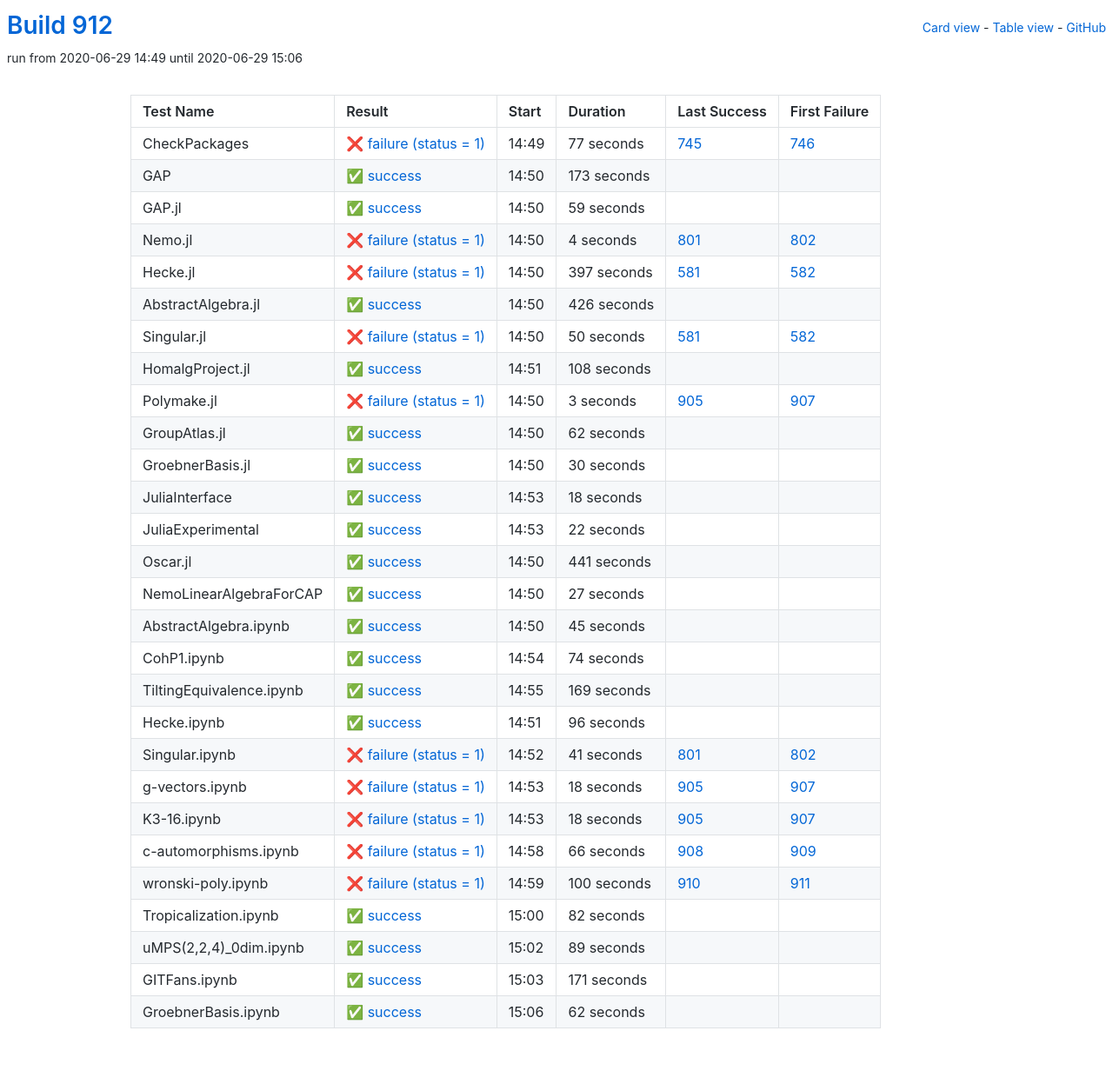
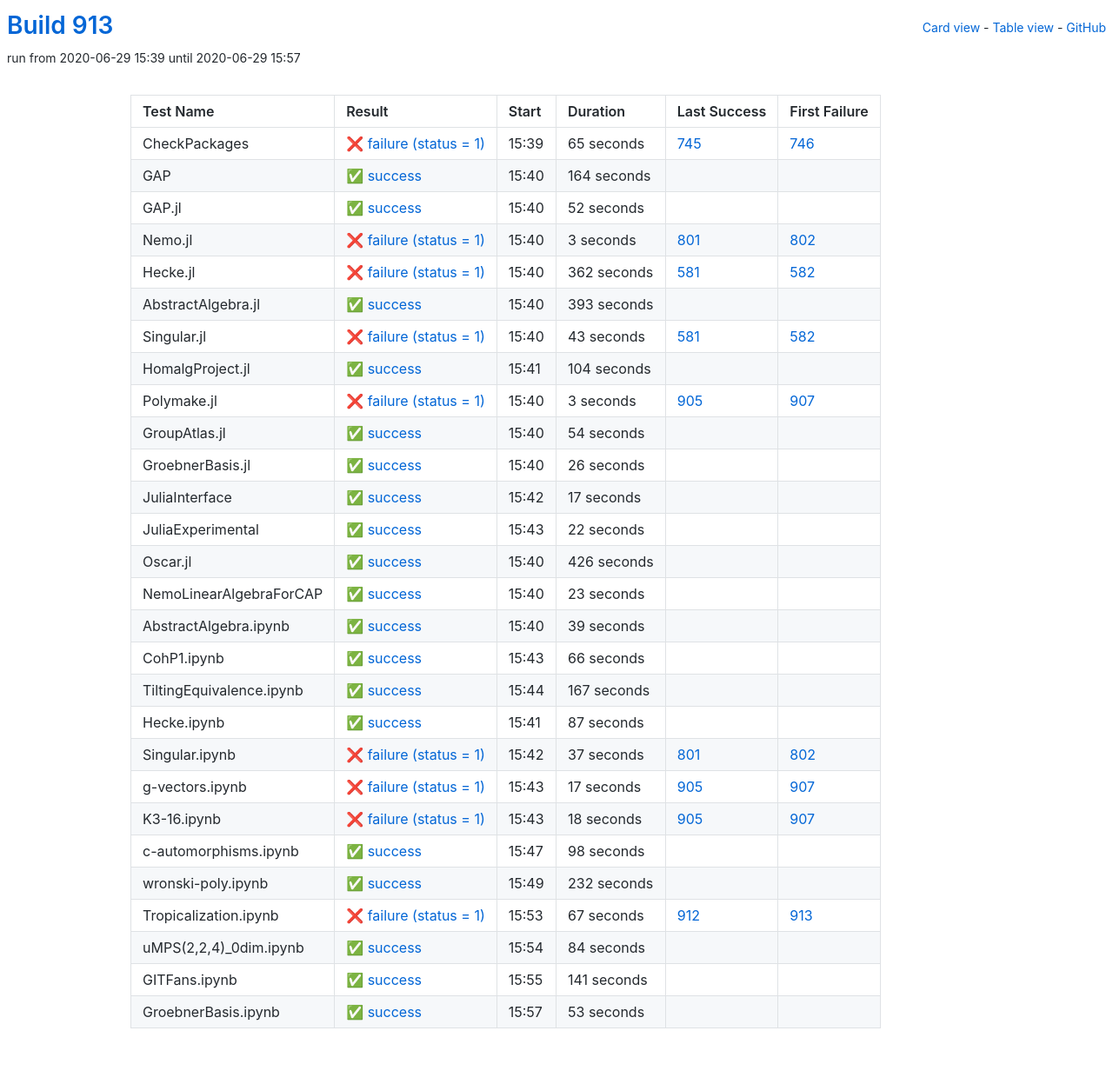
Before and after one commit to oscar-system/oscar-ci-status-1.4, a Jekyll site: the page built from table.html, in a window 1280 px wide. Shown: the whole page at 87% size. Built offline with Jekyll 4.4.1, drawn with Linux system fonts in a browser that asks for light colours.

Commit message:
Build #913

```diff
--- a/_data/ci.yml
+++ b/_data/ci.yml
@@ -1,6 +1,6 @@
 ---
-build: 912
-build_url: https://oscarci.mathematik.uni-kl.de/job/oscar-julia-1.4/912/
+build: 913
+build_url: https://oscarci.mathematik.uni-kl.de/job/oscar-julia-1.4/913/
 job: oscar-julia-1.4
 organization: oscar-system
 repo: oscar-ci-status-1.4
@@ -8,104 +8,104 @@ repourl: https://github.com/oscar-system/oscar-ci-status-1.4
 tests:
 - name: CheckPackages
   id: checkpackages
-  log: https://oscarci.mathematik.uni-kl.de/job/oscar-julia-1.4/912/artifact/logs/build-912/CheckPackages.log
-  start: 2020-06-29 14:49
+  log: https://oscarci.mathematik.uni-kl.de/job/oscar-julia-1.4/913/artifact/logs/build-913/CheckPackages.log
+  start: 2020-06-29 15:39
   success: false
   exitcode: 1
   status: failure
-  duration: 77
+  duration: 65
   last_success: 745
   last_success_url: https://oscarci.mathematik.uni-kl.de/job/oscar-julia-1.4/745/
   first_failure: 746
   first_failure_url: https://oscarci.mathematik.uni-kl.de/job/oscar-julia-1.4/746/
 - name: GAP
   id: gap
-  log: https://oscarci.mathematik.uni-kl.de/job/oscar-julia-1.4/912/artifact/logs/build-912/GAP.log
-  start: 2020-06-29 14:50
+  log: https://oscarci.mathematik.uni-kl.de/job/oscar-julia-1.4/913/artifact/logs/build-913/GAP.log
+  start: 2020-06-29 15:40
   success: true
   exitcode: 0
   status: success
-  duration: 173
+  duration: 164
   last_success: false
   last_success_url:
   first_failure: false
   first_failure_url:
 - name: GAP.jl
   id: gap-jl
-  log: https://oscarci.mathematik.uni-kl.de/job/oscar-julia-1.4/912/artifact/logs/build-912/GAP.jl.log
-  start: 2020-06-29 14:50
+  log: https://oscarci.mathematik.uni-kl.de/job/oscar-julia-1.4/913/artifact/logs/build-913/GAP.jl.log
+  start: 2020-06-29 15:40
   success: true
   exitcode: 0
   status: success
-  duration: 59
+  duration: 52
   last_success: false
   last_success_url:
   first_failure: false
   first_failure_url:
 - name: Nemo.jl
   id: nemo-jl
-  log: https://oscarci.mathematik.uni-kl.de/job/oscar-julia-1.4/912/artifact/logs/build-912/Nemo.jl.log
-  start: 2020-06-29 14:50
+  log: https://oscarci.mathematik.uni-kl.de/job/oscar-julia-1.4/913/artifact/logs/build-913/Nemo.jl.log
+  start: 2020-06-29 15:40
   success: false
   exitcode: 1
   status: failure
-  duration: 4
+  duration: 3
   last_success: 801
   last_success_url: https://oscarci.mathematik.uni-kl.de/job/oscar-julia-1.4/801/
   first_failure: 802
   first_failure_url: https://oscarci.mathematik.uni-kl.de/job/oscar-julia-1.4/802/
 - name: Hecke.jl
   id: hecke-jl
-  log: https://oscarci.mathematik.uni-kl.de/job/oscar-julia-1.4/912/artifact/logs/build-912/Hecke.jl.log
-  start: 2020-06-29 14:50
+  log: https://oscarci.mathematik.uni-kl.de/job/oscar-julia-1.4/913/artifact/logs/build-913/Hecke.jl.log
+  start: 2020-06-29 15:40
   success: false
   exitcode: 1
   status: failure
-  duration: 397
+  duration: 362
   last_success: 581
   last_success_url: https://oscarci.mathematik.uni-kl.de/job/oscar-julia-1.4/581/
   first_failure: 582
   first_failure_url: https://oscarci.mathematik.uni-kl.de/job/oscar-julia-1.4/582/
 - name: AbstractAlgebra.jl
   id: abstractalgebra-jl
-  log: https://oscarci.mathematik.uni-kl.de/job/oscar-julia-1.4/912/artifact/logs/build-912/AbstractAlgebra.jl.log
-  start: 2020-06-29 14:50
+  log: https://oscarci.mathematik.uni-kl.de/job/oscar-julia-1.4/913/artifact/logs/build-913/AbstractAlgebra.jl.log
+  start: 2020-06-29 15:40
   success: true
   exitcode: 0
   status: success
-  duration: 426
+  duration: 393
   last_success: false
   last_success_url:
   first_failure: false
   first_failure_url:
 - name: Singular.jl
   id: singular-jl
-  log: https://oscarci.mathematik.uni-kl.de/job/oscar-julia-1.4/912/artifact/logs/build-912/Singular.jl.log
-  start: 2020-06-29 14:50
+  log: https://oscarci.mathematik.uni-kl.de/job/oscar-julia-1.4/913/artifact/logs/build-913/Singular.jl.log
+  start: 2020-06-29 15:40
   success: false
   exitcode: 1
   status: failure
-  duration: 50
+  duration: 43
   last_success: 581
   last_success_url: https://oscarci.mathematik.uni-kl.de/job/oscar-julia-1.4/581/
   first_failure: 582
   first_failure_url: https://oscarci.mathematik.uni-kl.de/job/oscar-julia-1.4/582/
 - name: HomalgProject.jl
   id: homalgproject-jl
-  log: https://oscarci.mathematik.uni-kl.de/job/oscar-julia-1.4/912/artifact/logs/build-912/HomalgProject.jl.log
-  start: 2020-06-29 14:51
+  log: https://oscarci.mathematik.uni-kl.de/job/oscar-julia-1.4/913/artifact/logs/build-913/HomalgProject.jl.log
+  start: 2020-06-29 15:41
   success: true
   exitcode: 0
   status: success
-  duration: 108
+  duration: 104
   last_success: false
   last_success_url:
   first_failure: false
   first_failure_url:
 - name: Polymake.jl
   id: polymake-jl
-  log: https://oscarci.mathematik.uni-kl.de/job/oscar-julia-1.4/912/artifact/logs/build-912/Polymake.jl.log
-  start: 2020-06-29 14:50
+  log: https://oscarci.mathematik.uni-kl.de/job/oscar-julia-1.4/913/artifact/logs/build-913/Polymake.jl.log
+  start: 2020-06-29 15:40
   success: false
   exitcode: 1
   status: failure
@@ -116,44 +116,44 @@ tests:
   first_failure_url: https://oscarci.mathematik.uni-kl.de/job/oscar-julia-1.4/907/
 - name: GroupAtlas.jl
   id: groupatlas-jl
-  log: https://oscarci.mathematik.uni-kl.de/job/oscar-julia-1.4/912/artifact/logs/build-912/GroupAtlas.jl.log
-  start: 2020-06-29 14:50
+  log: https://oscarci.mathematik.uni-kl.de/job/oscar-julia-1.4/913/artifact/logs/build-913/GroupAtlas.jl.log
+  start: 2020-06-29 15:40
   success: true
   exitcode: 0
   status: success
-  duration: 62
+  duration: 54
   last_success: false
   last_success_url:
   first_failure: false
   first_failure_url:
 - name: GroebnerBasis.jl
   id: groebnerbasis-jl
-  log: https://oscarci.mathematik.uni-kl.de/job/oscar-julia-1.4/912/artifact/logs/build-912/GroebnerBasis.jl.log
-  start: 2020-06-29 14:50
+  log: https://oscarci.mathematik.uni-kl.de/job/oscar-julia-1.4/913/artifact/logs/build-913/GroebnerBasis.jl.log
+  start: 2020-06-29 15:40
   success: true
   exitcode: 0
   status: success
-  duration: 30
+  duration: 26
   last_success: false
   last_success_url:
   first_failure: false
   first_failure_url:
 - name: JuliaInterface
   id: juliainterface
-  log: https://oscarci.mathematik.uni-kl.de/job/oscar-julia-1.4/912/artifact/logs/build-912/JuliaInterface.log
-  start: 2020-06-29 14:53
+  log: https://oscarci.mathematik.uni-kl.de/job/oscar-julia-1.4/913/artifact/logs/build-913/JuliaInterface.log
+  start: 2020-06-29 15:42
   success: true
   exitcode: 0
   status: success
-  duration: 18
+  duration: 17
   last_success: false
   last_success_url:
   first_failure: false
   first_failure_url:
 - name: JuliaExperimental
   id: juliaexperimental
-  log: https://oscarci.mathematik.uni-kl.de/job/oscar-julia-1.4/912/artifact/logs/build-912/JuliaExperimental.log
-  start: 2020-06-29 14:53
+  log: https://oscarci.mathematik.uni-kl.de/job/oscar-julia-1.4/913/artifact/logs/build-913/JuliaExperimental.log
+  start: 2020-06-29 15:43
   success: true
   exitcode: 0
   status: success
@@ -164,104 +164,104 @@ tests:
   first_failure_url:
 - name: Oscar.jl
   id: oscar-jl
-  log: https://oscarci.mathematik.uni-kl.de/job/oscar-julia-1.4/912/artifact/logs/build-912/Oscar.jl.log
-  start: 2020-06-29 14:50
+  log: https://oscarci.mathematik.uni-kl.de/job/oscar-julia-1.4/913/artifact/logs/build-913/Oscar.jl.log
+  start: 2020-06-29 15:40
   success: true
   exitcode: 0
   status: success
-  duration: 441
+  duration: 426
   last_success: false
   last_success_url:
   first_failure: false
   first_failure_url:
 - name: NemoLinearAlgebraForCAP
   id: nemolinearalgebraforcap
-  log: https://oscarci.mathematik.uni-kl.de/job/oscar-julia-1.4/912/artifact/logs/build-912/NemoLinearAlgebraForCAP.log
-  start: 2020-06-29 14:50
+  log: https://oscarci.mathematik.uni-kl.de/job/oscar-julia-1.4/913/artifact/logs/build-913/NemoLinearAlgebraForCAP.log
+  start: 2020-06-29 15:40
   success: true
   exitcode: 0
   status: success
-  duration: 27
+  duration: 23
   last_success: false
   last_success_url:
   first_failure: false
   first_failure_url:
 - name: AbstractAlgebra.ipynb
   id: abstractalgebra-ipynb
-  log: https://oscarci.mathematik.uni-kl.de/job/oscar-julia-1.4/912/artifact/logs/build-912/AbstractAlgebra.ipynb.log
-  start: 2020-06-29 14:50
+  log: https://oscarci.mathematik.uni-kl.de/job/oscar-julia-1.4/913/artifact/logs/build-913/AbstractAlgebra.ipynb.log
+  start: 2020-06-29 15:40
   success: true
   exitcode: 0
   status: success
-  duration: 45
+  duration: 39
   last_success: false
   last_success_url:
   first_failure: false
   first_failure_url:
 - name: CohP1.ipynb
   id: cohp1-ipynb
-  log: https://oscarci.mathematik.uni-kl.de/job/oscar-julia-1.4/912/artifact/logs/build-912/CohP1.ipynb.log
-  start: 2020-06-29 14:54
+  log: https://oscarci.mathematik.uni-kl.de/job/oscar-julia-1.4/913/artifact/logs/build-913/CohP1.ipynb.log
+  start: 2020-06-29 15:43
   success: true
   exitcode: 0
   status: success
-  duration: 74
+  duration: 66
   last_success: false
   last_success_url:
   first_failure: false
   first_failure_url:
 - name: TiltingEquivalence.ipynb
   id: tiltingequivalence-ipynb
-  log: https://oscarci.mathematik.uni-kl.de/job/oscar-julia-1.4/912/artifact/logs/build-912/TiltingEquivalence.ipynb.log
-  start: 2020-06-29 14:55
+  log: https://oscarci.mathematik.uni-kl.de/job/oscar-julia-1.4/913/artifact/logs/build-913/TiltingEquivalence.ipynb.log
+  start: 2020-06-29 15:44
   success: true
   exitcode: 0
   status: success
-  duration: 169
+  duration: 167
   last_success: false
   last_success_url:
   first_failure: false
   first_failure_url:
 - name: Hecke.ipynb
   id: hecke-ipynb
-  log: https://oscarci.mathematik.uni-kl.de/job/oscar-julia-1.4/912/artifact/logs/build-912/Hecke.ipynb.log
-  start: 2020-06-29 14:51
+  log: https://oscarci.mathematik.uni-kl.de/job/oscar-julia-1.4/913/artifact/logs/build-913/Hecke.ipynb.log
+  start: 2020-06-29 15:41
   success: true
   exitcode: 0
   status: success
-  duration: 96
+  duration: 87
   last_success: false
   last_success_url:
   first_failure: false
   first_failure_url:
 - name: Singular.ipynb
   id: singular-ipynb
-  log: https://oscarci.mathematik.uni-kl.de/job/oscar-julia-1.4/912/artifact/logs/build-912/Singular.ipynb.log
-  start: 2020-06-29 14:52
+  log: https://oscarci.mathematik.uni-kl.de/job/oscar-julia-1.4/913/artifact/logs/build-913/Singular.ipynb.log
+  start: 2020-06-29 15:42
   success: false
   exitcode: 1
   status: failure
-  duration: 41
+  duration: 37
   last_success: 801
   last_success_url: https://oscarci.mathematik.uni-kl.de/job/oscar-julia-1.4/801/
   first_failure: 802
   first_failure_url: https://oscarci.mathematik.uni-kl.de/job/oscar-julia-1.4/802/
 - name: g-vectors.ipynb
   id: g-vectors-ipynb
-  log: https://oscarci.mathematik.uni-kl.de/job/oscar-julia-1.4/912/artifact/logs/build-912/g-vectors.ipynb.log
-  start: 2020-06-29 14:53
+  log: https://oscarci.mathematik.uni-kl.de/job/oscar-julia-1.4/913/artifact/logs/build-913/g-vectors.ipynb.log
+  start: 2020-06-29 15:43
   success: false
   exitcode: 1
   status: failure
-  duration: 18
+  duration: 17
   last_success: 905
   last_success_url: https://oscarci.mathematik.uni-kl.de/job/oscar-julia-1.4/905/
   first_failure: 907
   first_failure_url: https://oscarci.mathematik.uni-kl.de/job/oscar-julia-1.4/907/
 - name: K3-16.ipynb
   id: k3-16-ipynb
-  log: https://oscarci.mathematik.uni-kl.de/job/oscar-julia-1.4/912/artifact/logs/build-912/K3-16.ipynb.log
-  start: 2020-06-29 14:53
+  log: https://oscarci.mathematik.uni-kl.de/job/oscar-julia-1.4/913/artifact/logs/build-913/K3-16.ipynb.log
+  start: 2020-06-29 15:43
   success: false
   exitcode: 1
   status: failure
@@ -272,72 +272,72 @@ tests:
   first_failure_url: https://oscarci.mathematik.uni-kl.de/job/oscar-julia-1.4/907/
 - name: c-automorphisms.ipynb
   id: c-automorphisms-ipynb
-  log: https://oscarci.mathematik.uni-kl.de/job/oscar-julia-1.4/912/artifact/logs/build-912/c-automorphisms.ipynb.log
-  start: 2020-06-29 14:58
-  success: false
-  exitcode: 1
-  status: failure
-  duration: 66
-  last_success: 908
-  last_success_url: https://oscarci.mathematik.uni-kl.de/job/oscar-julia-1.4/908/
-  first_failure: 909
-  first_failure_url: https://oscarci.mathematik.uni-kl.de/job/oscar-julia-1.4/909/
-- name: wronski-poly.ipynb
-  id: wronski-poly-ipynb
-  log: https://oscarci.mathematik.uni-kl.de/job/oscar-julia-1.4/912/artifact/logs/build-912/wronski-poly.ipynb.log
-  start: 2020-06-29 14:59
-  success: false
-  exitcode: 1
-  status: failure
-  duration: 100
-  last_success: 910
-  last_success_url: https://oscarci.mathematik.uni-kl.de/job/oscar-julia-1.4/910/
-  first_failure: 911
-  first_failure_url: https://oscarci.mathematik.uni-kl.de/job/oscar-julia-1.4/911/
-- name: Tropicalization.ipynb
-  id: tropicalization-ipynb
-  log: https://oscarci.mathematik.uni-kl.de/job/oscar-julia-1.4/912/artifact/logs/build-912/Tropicalization.ipynb.log
-  start: 2020-06-29 15:00
+  log: https://oscarci.mathematik.uni-kl.de/job/oscar-julia-1.4/913/artifact/logs/build-913/c-automorphisms.ipynb.log
+  start: 2020-06-29 15:47
   success: true
   exitcode: 0
   status: success
-  duration: 82
+  duration: 98
   last_success: false
   last_success_url:
   first_failure: false
   first_failure_url:
-- name: uMPS(2,2,4)_0dim.ipynb
-  id: umps-2-2-4-0dim-ipynb
-  log: https://oscarci.mathematik.uni-kl.de/job/oscar-julia-1.4/912/artifact/logs/build-912/uMPS-2-2-4-_0dim.ipynb.log
-  start: 2020-06-29 15:02
+- name: wronski-poly.ipynb
+  id: wronski-poly-ipynb
+  log: https://oscarci.mathematik.uni-kl.de/job/oscar-julia-1.4/913/artifact/logs/build-913/wronski-poly.ipynb.log
+  start: 2020-06-29 15:49
   success: true
   exitcode: 0
   status: success
-  duration: 89
+  duration: 232
+  last_success: false
+  last_success_url:
+  first_failure: false
+  first_failure_url:
+- name: Tropicalization.ipynb
+  id: tropicalization-ipynb
+  log: https://oscarci.mathematik.uni-kl.de/job/oscar-julia-1.4/913/artifact/logs/build-913/Tropicalization.ipynb.log
+  start: 2020-06-29 15:53
+  success: false
+  exitcode: 1
+  status: failure
+  duration: 67
+  last_success: 912
+  last_success_url: https://oscarci.mathematik.uni-kl.de/job/oscar-julia-1.4/912/
+  first_failure: 913
+  first_failure_url: https://oscarci.mathematik.uni-kl.de/job/oscar-julia-1.4/913/
+- name: uMPS(2,2,4)_0dim.ipynb
+  id: umps-2-2-4-0dim-ipynb
+  log: https://oscarci.mathematik.uni-kl.de/job/oscar-julia-1.4/913/artifact/logs/build-913/uMPS-2-2-4-_0dim.ipynb.log
+  start: 2020-06-29 15:54
+  success: true
+  exitcode: 0
+  status: success
+  duration: 84
   last_success: false
   last_success_url:
   first_failure: false
   first_failure_url:
 - name: GITFans.ipynb
   id: gitfans-ipynb
-  log: https://oscarci.mathematik.uni-kl.de/job/oscar-julia-1.4/912/artifact/logs/build-912/GITFans.ipynb.log
-  start: 2020-06-29 15:03
+  log: https://oscarci.mathematik.uni-kl.de/job/oscar-julia-1.4/913/artifact/logs/build-913/GITFans.ipynb.log
+  start: 2020-06-29 15:55
   success: true
   exitcode: 0
   status: success
-  duration: 171
+  duration: 141
   last_success: false
   last_success_url:
   first_failure: false
   first_failure_url:
 - name: GroebnerBasis.ipynb
   id: groebnerbasis-ipynb
-  log: https://oscarci.mathematik.uni-kl.de/job/oscar-julia-1.4/912/artifact/logs/build-912/GroebnerBasis.ipynb.log
-  start: 2020-06-29 15:06
+  log: https://oscarci.mathematik.uni-kl.de/job/oscar-julia-1.4/913/artifact/logs/build-913/GroebnerBasis.ipynb.log
+  start: 2020-06-29 15:57
   success: true
   exitcode: 0
   status: success
-  duration: 62
+  duration: 53
   last_success: false
   last_success_url:
   first_failure: false
```
Also changed, not shown: README.md.
